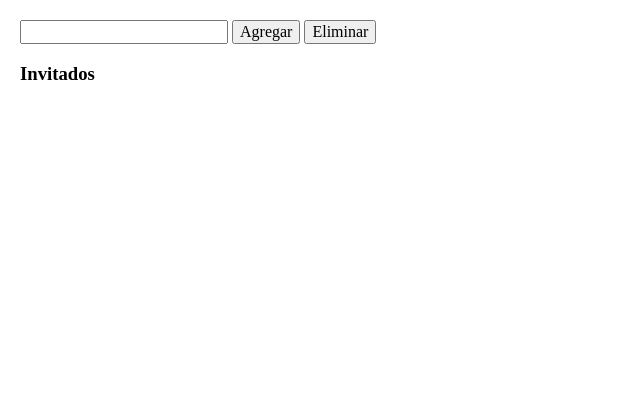
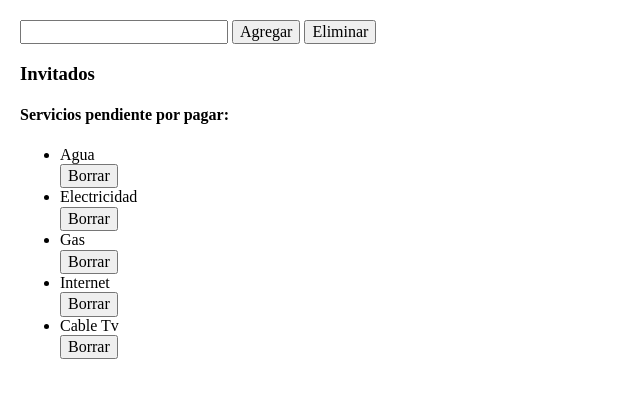
Before and after one commit to Craniu/Modulo-III, a plain HTML site: page Unidad V/index.html in a window 1280 px wide. Shown: the whole page, without its empty margins (0-640 px from the left). Drawn offline with Linux system fonts and the light colour scheme.

Commit message:
avanzando

```diff
--- a/Unidad V/assets/js/script.js
+++ b/Unidad V/assets/js/script.js
@@ -68,10 +68,31 @@ btnEliminar.addEventListener("click", () =>{
 
 
 
+//
+const servicios = [
+    { id: 1, nombre: "Agua" },
+    { id: 2, nombre: "Electricidad" },
+    { id: 3, nombre: "Gas" },
+    { id: 4, nombre: "Internet" },
+    { id: 5, nombre: "Cable Tv" },
+];
+const docCtas = document.querySelector(".servicios")
 
-const invitados = [
-    { id: 431, nombre: "Jhonny Depp" },
-    { id: 124, nombre: "Brad Pitt" },
-    { id: 541, nombre: "Leonardo DiCaprio" },
-    { id: 664, nombre: "Morgan Freeman" }
-   ];
+
+
+const cargarCtas = function (){
+    let htmlServ = "";
+    for(let servicio of servicios){
+        htmlServ += `
+        <li>${servicio.nombre}</li><button onclick="borraCta('${servicio.id}')">Borrar</button>
+        `;
+    }
+    docCtas.innerHTML = htmlServ;
+}
+
+
+const borraCta = function (id){
+    servicios.splice(servicios.findIndex((item)=>item.id == id), 1);
+    cargarCtas();
+};
+cargarCtas();
--- a/Unidad V/index.html
+++ b/Unidad V/index.html
@@ -10,13 +10,18 @@
 </head>
 <body>
 
-
+<div>
     <input id="nuevoInvitado">
     <button id="btnAgregar">Agregar</button>
     <button id="btnEliminar">Eliminar</button>
     <h3>Invitados</h3>
     <ul id="invitados"></ul>
+</div>
 
+<div>
+    <h4>Servicios pendiente por pagar:</h4>
+    <ul class="servicios"></ul>
+</div>
 
 
     <script src="./assets/js/script.js"></script>
```
